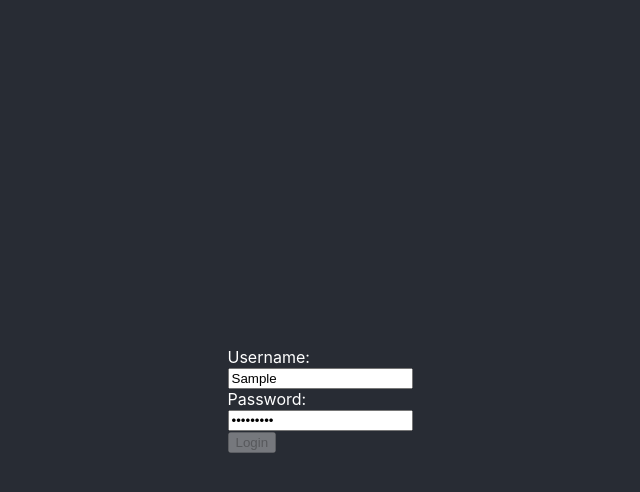
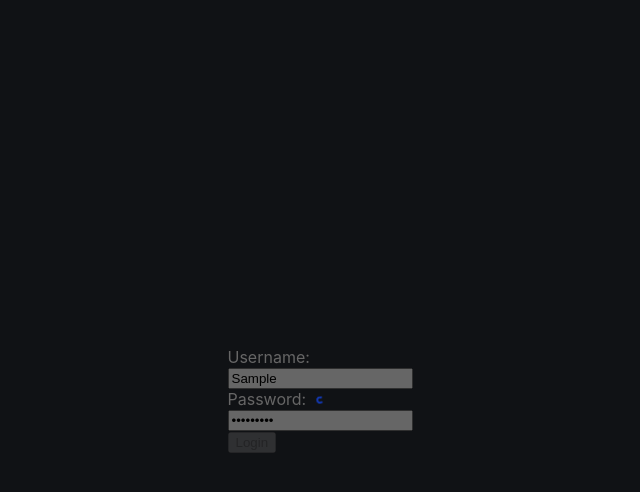
Before and after one commit to cfogrady/dionysus, a React (Create React App) app in the folder ui/: page / in a window 1280 px wide. Both pictures are taken after typing "Sample", "Sample123" into the empty fields and a click on the button "Login". Shown: the top 492 px of the page, without its empty margins (320-960 px from the left). Built offline with nearby package versions, Linux system fonts and the light colour scheme; no server answers.

Commit message:
Complete login with video fetch api

```diff
--- a/ui/package.json
+++ b/ui/package.json
@@ -5,7 +5,8 @@
   "dependencies": {
     "react": "^16.8.1",
     "react-dom": "^16.8.1",
-    "react-scripts": "2.1.3"
+    "react-scripts": "2.1.3",
+    "react-spinners": "^0.5.3"
   },
   "scripts": {
     "start": "react-scripts start",
--- a/ui/src/App.js
+++ b/ui/src/App.js
@@ -1,5 +1,7 @@
 import React, { Component } from 'react';
 import Login from './Login';
+import VideoContainer from './components/VideoContainer';
+import { POST, setJWT } from './helpers/API';
 import './App.css';
 
 class App extends Component {
@@ -14,23 +16,17 @@ class App extends Component {
     }
 
     login(username, password) {
-      fetch("http://localhost:8080/login", {
-        method: "POST",
-        mode: "cors",
-        headers: {
-          "Content-Type": "application/json",
-        },
-        body: JSON.stringify({
-          username,
-          password,
-        })
-      }).then(res => {
+      POST({path: "login", body: {
+        username,
+        password,
+      }}).then(res => {
         if(!res.ok) {
           this.setState({
             badLogin: true,
             loading: false,
           });
         } else {
+          setJWT(res.headers.get("jwt-authorization"));
           this.setState({
             loading: false,
             badLogin: false,
@@ -53,6 +49,7 @@ class App extends Component {
                     <p>
                         Dionysus Video Streamer
                     </p>
+                    <VideoContainer/>
                 </header>
                 }
             </div>
--- /dev/null
+++ b/ui/src/Config.js
@@ -0,0 +1,5 @@
+const config = {
+    apiURL: 'http://localhost:8080'
+};
+
+export default config;
--- a/ui/src/Login.js
+++ b/ui/src/Login.js
@@ -1,5 +1,7 @@
 import React, { PureComponent } from 'react';
 import PropTypes from 'prop-types';
+
+import LoadingModal from './components/modals/LoadingModal';
 import './Login.css';
 
 class Login extends PureComponent {
@@ -45,6 +47,7 @@ class Login extends PureComponent {
                     </div>
                     <button type="submit" disabled={processingLogin}>Login</button>
                     {badLogin && <div className="error-text">Invalid username or password</div>}
+                    <LoadingModal show={processingLogin}/>
                 </div>
             </form>
         );
--- /dev/null
+++ b/ui/src/components/VideoContainer.js
@@ -0,0 +1,64 @@
+import React, { PureComponent } from 'react';
+//import PropTypes from 'prop-types';
+import { GET } from '../helpers/API';
+import LoadingModal from './modals/LoadingModal';
+import './VideoContainer.css';
+
+class VideoContainer extends PureComponent {
+    constructor(props) {
+        super(props);
+        this.state = {
+            loading: true,
+            videos: [],
+        };
+        this.fetchVideos = this.fetchVideos.bind(this);
+    }
+
+    componentDidMount(props) {
+        this.fetchVideos(null);
+    }
+
+    fetchVideos(group) {
+        const path = group == null ? 'video/group' : `video/group/${group}`;
+        GET({
+            path,
+        }).then(res => {
+            if(res.ok) {
+                return res.json();
+            } else {
+                console.error('Failed to load videos', res);
+            }
+        }).then(data => {
+            this.setState({
+                loading: false,
+                videos: data,
+            });
+        });
+        this.setState({
+            loading: true,
+        });
+    }
+
+    render() {
+        const { videos, loading } = this.state;
+        return (
+            <div className='video-container'>
+                <LoadingModal show={loading}/>
+                {videos.map(video =>
+                    (<div key={video.id} className='video'>
+                        <p>{video.name}</p>
+                    </div>)
+                )}
+            </div>
+        );
+    }
+
+    /*static propTypes = {
+    };
+
+    static defaultProps = {
+    };*/
+
+}
+
+export default VideoContainer;
--- /dev/null
+++ b/ui/src/components/modals/LoadingModal.css
@@ -0,0 +1,18 @@
+.modal {
+    position: fixed;
+    top: 0;
+    left: 0;
+    width:100%;
+    height: 100%;
+    background: rgba(0, 0, 0, 0.6);
+  }
+
+  .display-block {
+    display: flex;
+    justify-content: center;
+    align-items: center;
+  }
+
+  .display-none {
+    display: none;
+  }
--- /dev/null
+++ b/ui/src/components/modals/LoadingModal.js
@@ -0,0 +1,20 @@
+
+import React from 'react';
+import { ClipLoader } from 'react-spinners';
+import './LoadingModal.css';
+
+const LoadingModal = ({ show }) => {
+    const showHideClassName = show ? "modal display-block" : "modal display-none";
+    return (
+        <div className={showHideClassName}>
+            <ClipLoader
+                sizeUnit={"em"}
+                size={4}
+                color={'#123abc'}
+                loading={show}
+            />
+        </div>
+    );
+};
+
+export default LoadingModal;
--- /dev/null
+++ b/ui/src/components/modals/SimpleModal.css
@@ -0,0 +1,26 @@
+.modal {
+    position: fixed;
+    top: 0;
+    left: 0;
+    width:100%;
+    height: 100%;
+    background: rgba(0, 0, 0, 0.6);
+  }
+
+  .modal-main {
+    position:fixed;
+    background: rgb(39, 39, 39);
+    width: 50%;
+    height: auto;
+    top:50%;
+    left:50%;
+    transform: translate(-50%,-50%);
+  }
+
+  .display-block {
+    display: block;
+  }
+
+  .display-none {
+    display: none;
+  }
--- /dev/null
+++ b/ui/src/helpers/API.js
@@ -0,0 +1,40 @@
+import config from '../Config';
+
+let JWT = null;
+
+export const setJWT = jwt => JWT = jwt;
+
+export const GET = ({path}) => {
+    return fetch(`${config.apiURL}/${path}`, {
+        method: "GET",
+        mode: "cors",
+        headers: {
+            "jwt-authorization": JWT,
+            "Content-Type": "application/json",
+        },
+    });
+};
+
+export const POST = ({ path, body }) => {
+    return fetch(`${config.apiURL}/${path}`, {
+        method: "POST",
+        mode: "cors",
+        headers: {
+            "jwt-authorization": JWT,
+            "Content-Type": "application/json",
+        },
+        body: JSON.stringify(body)
+    });
+};
+
+export const PUT = ({ path, body }) => {
+    return fetch(`${config.apiURL}/${path}`, {
+        method: "PUT",
+        mode: "cors",
+        headers: {
+            "jwt-authorization": JWT,
+            "Content-Type": "application/json",
+        },
+        body: JSON.stringify(body),
+    });
+};
```
Also changed, not shown: ui/src/components/modals/SimpleModal.js (added, +17 -0 lines), ui/src/components/VideoContainer.css (added), 1 other file (tests, documents, lock files or other folders).
